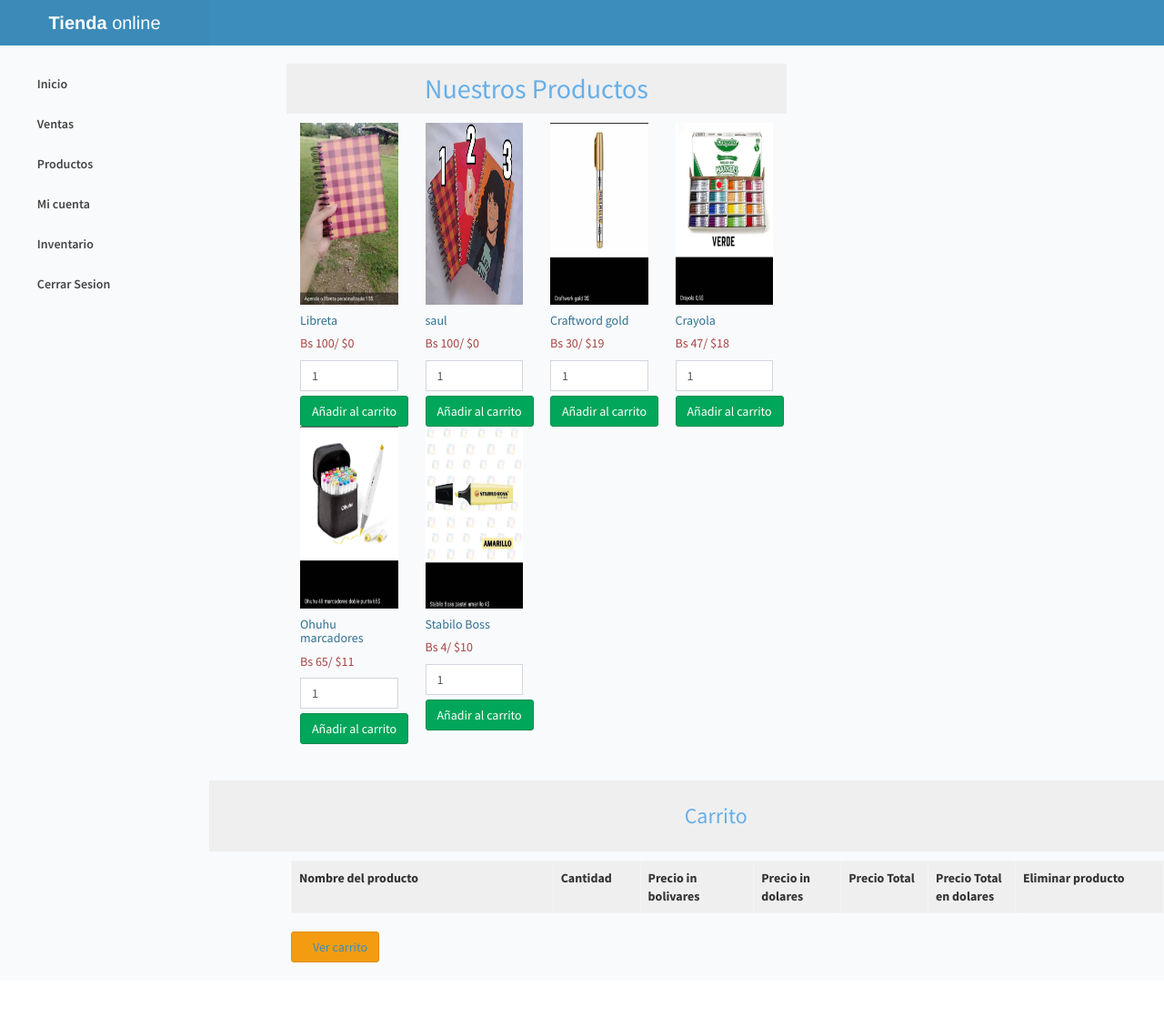
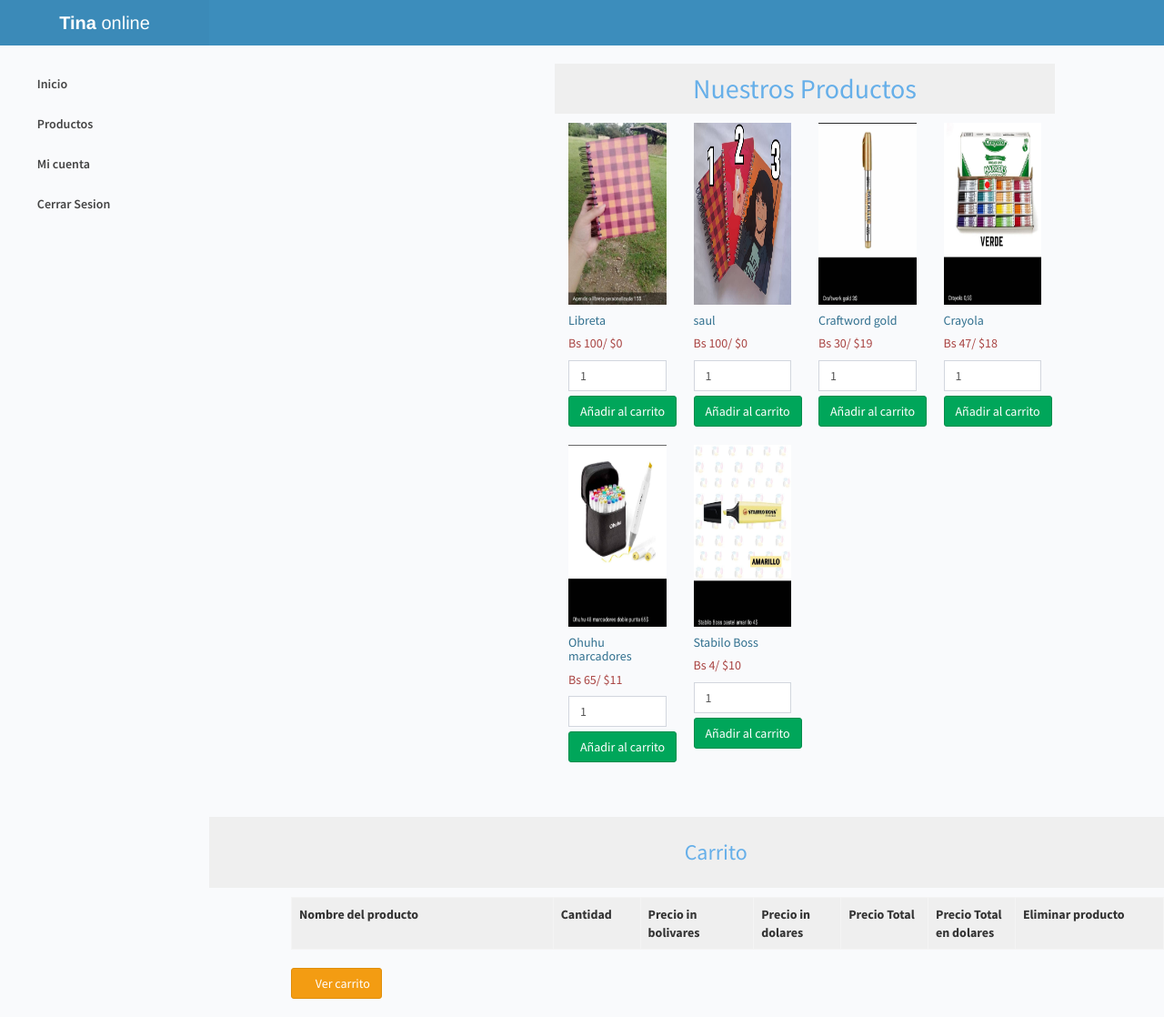
Before and after one commit to victorcamacaro253/sistema_inplantacion, a PHP site: page /carrito/cart.php in a window 1280 px wide. Shown: the whole page at 91% size. Before the commit the page ends 1058 px from the top, so only its background shows below. Run offline with PHP 8.4, Linux system fonts and the light colour scheme; a user stored in the database is signed in; data comes from the database, SQL or seed files in the repository; lists and menus that the app fills with data are empty; some web fonts are replaced.

Commit message:
Add files via upload

```diff
--- a/carrito/cart.php
+++ b/carrito/cart.php
@@ -134,7 +134,7 @@
           <!-- mini logo for sidebar mini 50x50 pixels -->
           <span class="logo-mini"><b>I</b>L</span>
           <!-- logo for regular state and mobile devices -->
-          <span class="logo-lg"><b>Tienda </b>online</span>
+          <span class="logo-lg"><b>Tina </b>online</span>
         </a>
 
         <!-- Header Navbar -->
@@ -204,7 +204,7 @@
           </div>
           -->
           <!-- Sidebar Menu -->
-          <ul class="sidebar-menu">
+          <ul class="sidebar-menu" >
             <li class="header" style="text-transform: uppercase;"><?php $sql="SELECT * FROM usuarios where Usuario='$sesion'";
 
 
@@ -219,9 +219,9 @@
 
 
                    ?></li>
-                                    <li><a href="../index.php"><i class="fa fa-home"></i> <span>Inicio</span></a></li>
+                                    <li><a href="../pagina-principal.php"><i class="fa fa-home"></i> <span>Inicio</span></a></li>
 
-            <li><a href="./?view=sells"><i class="fa fa-shopping-cart"></i> <span>Ventas</span></a></li>
+
 
             <li><a href="cart.php"><i class="fa fa-glass"></i> <span>Productos</span></a></li>
 
@@ -234,14 +234,7 @@
               </ul>
             </li>
 
-            <li class="treeview">
-              <a href="#"><i class="fa fa-area-chart"></i> <span>Inventario</span></a>
-              <ul class="treeview-menu">
-                <li><a href="./?view=inventary">Inventario</a></li>
-                <li><a href="./?view=re">Abastecer</a></li>
-                <li><a href="./?view=res">Abastecimientos</a></li>
-              </ul>
-            </li>
+
                         <li class="treeview">
 
               <ul class="treeview-menu">
@@ -267,7 +260,7 @@
 
 
 
-<div class="container" style="width: 650px;padding: 0px 100px 20px 0px;">
+<div class="container" style="width: 650px;padding: 0px 100px 20px 0px;margin-right:20px">
 	<h2>Nuestros Productos</h2>
 <?php
 $idSesion = session_id();
@@ -278,9 +271,9 @@
                 while ($row = mysqli_fetch_array($result)) {
 
                     ?>
- 	<div class="col-md-3" >
+ 	<div class="col-md-3" style="margin-bottom: 20px;" >
 	<form method="POST" action="cart.php?action=add&id=<?php echo $row['Id_producto'] ?>">
-		<div class="product">
+		<div class="product" >
 			<img style="height: 200px;" src="..\vistas\images\<?php echo $row['imagen_producto'] ?>" class="img-responsive">
 			<h5 class="text-info"><?php echo $row['Nombre_producto']; ?></h5>
 			<h5 class="text-danger">Bs <?php echo $row['Precio'];echo "/  $".$row['Precio_dolares'] ?></h5>
@@ -337,7 +330,7 @@
      			<td><?php echo $value['Precio_dolares']; ?></td>
      			<td><?php echo number_format($value["item_quantity"] * $value["precio"],2); ?></td>
      			<td><?php echo number_format($value["item_quantity"] * $value["Precio_dolares"],2); ?></td>
-     			<td><a class="btn btn-danger" href="cart.php?action=delete&id=<?php echo $value['id_producto']; ?>"><span class="text-danger">Remove item</span></a></td>
+     			<td><a class="btn btn-danger" href="cart.php?action=delete&id=<?php echo $value['id_producto']; ?>"><span class="text-danger" style="color: #fff;">Remove item</span></a></td>
      		</tr>
      		<?php
      		$total=$total + ($value['item_quantity'] * $value['precio']);
@@ -363,7 +356,7 @@
 	?>
 </table>
 
-<button class="btn btn-warning" ><i class="fa fa-shopping-cart"></i><a href="factura.php">Ver carrito</a></button>
+<button class="btn btn-warning" ><i class="fa fa-shopping-cart"></i> <a href="factura.php" style="color: #fff;">Ver carrito</a></button>
 
 </div>
 
```
Also changed, not shown: carrito/factura.php (+53 -14 lines).
